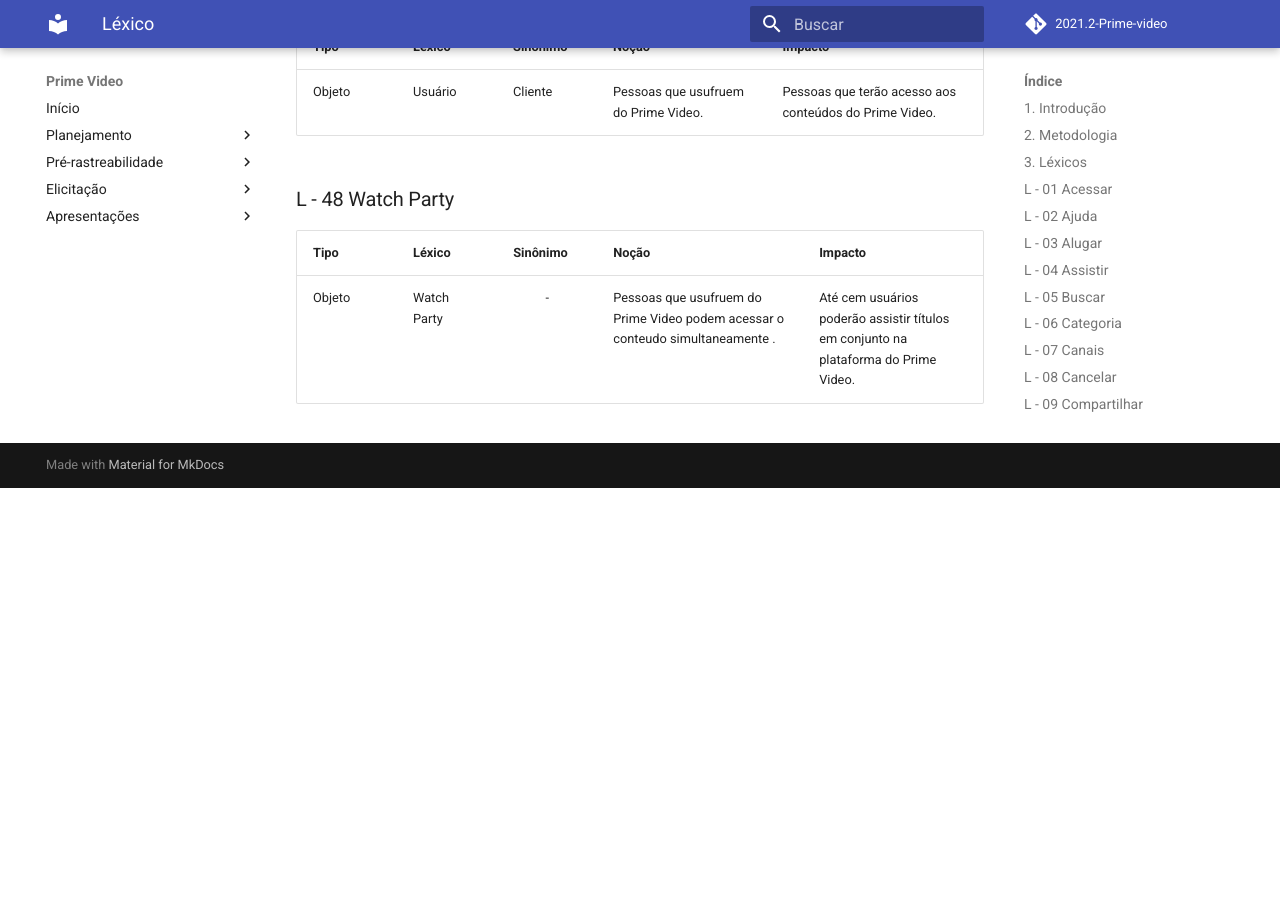
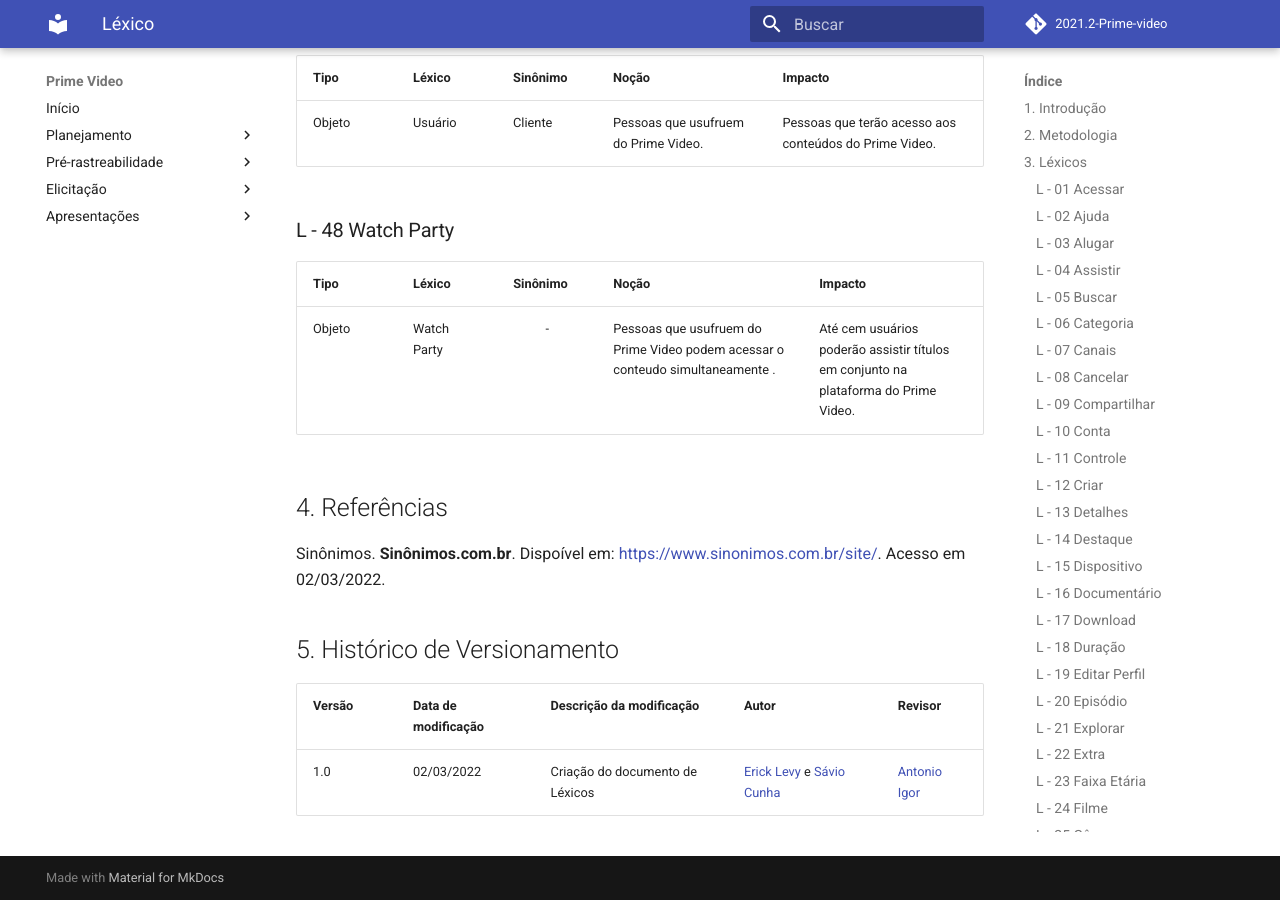
Before and after one commit to Requisitos-de-Software/2021.2-Prime-video, an MkDocs documentation site: the page built from docs/modelagem/lexico.md, in a window 1280 px wide and 900 px high, scrolled down 12564 px. Built offline with MkDocs 1.6.1 and Material for MkDocs 9.7.7, drawn with Linux system fonts in a browser that asks for light colours; comment, search, counter and statistics services are not loaded; before the commit the page ends 13052 px from its top, so only the background shows below that.

Commit message:
Update lexico.md
Adição das Referências e do Histórico de Versionamento

```diff
--- a/docs/modelagem/lexico.md
+++ b/docs/modelagem/lexico.md
@@ -1,10 +1,10 @@
 # Léxico
 
-### 1. Introdução
+## 1. Introdução
 
 Léxico trata-se de uma linguagem que busca apresentar os símbolos de uma linguagem. O objetivo principal seguido pelos Engenheiros de Requisitos é buscar frases ou palavras no meio social da aplicação.
 
-### 2. Metodologia
+## 2. Metodologia
 
 Para a criação deste léxico foi criado uma tabela no seguinte padrão.
 
@@ -12,7 +12,7 @@
 | --------------------------- |  ------------  | --------  | -------- | ------------------- |
 | Estado/Objeto/Verbo/       | Nome do Léxico | Sinônimos | simbolo  | descrição do léxico |
 
-### 3. Léxicos
+## 3. Léxicos
 
 Os Léxicos foram ordenados em ordem alfabetica.
 
@@ -323,3 +323,13 @@
 | Tipo       |  Léxico     | Sinônimo  | Noção    |       Impacto       |
 | ---------- |  ---------  | --------  | -------- | ------------------- |
 | Objeto |  Watch Party  | <p align="center">-</p>  | Pessoas que usufruem do Prime Video podem acessar o conteudo simultaneamente .  |  Até cem usuários poderão assistir títulos em conjunto na plataforma do Prime Video. |
+
+## 4. Referências
+Sinônimos. **Sinônimos.com.br**. Dispoível em: <https://www.sinonimos.com.br/site/>. Acesso em 02/03/2022.
+
+
+## 5. Histórico de Versionamento
+
+|Versão|Data de modificação|Descrição da modificação|Autor| Revisor|
+|-|-|-|-|-|
+|1.0|02/03/2022| Criação do documento de Léxicos | [Erick Levy](https://github.com/ericklevy) e [Sávio Cunha](https://github.com/savioc2) | [Antonio Igor](https://github.com/antonioigorcarvalho) |
```
